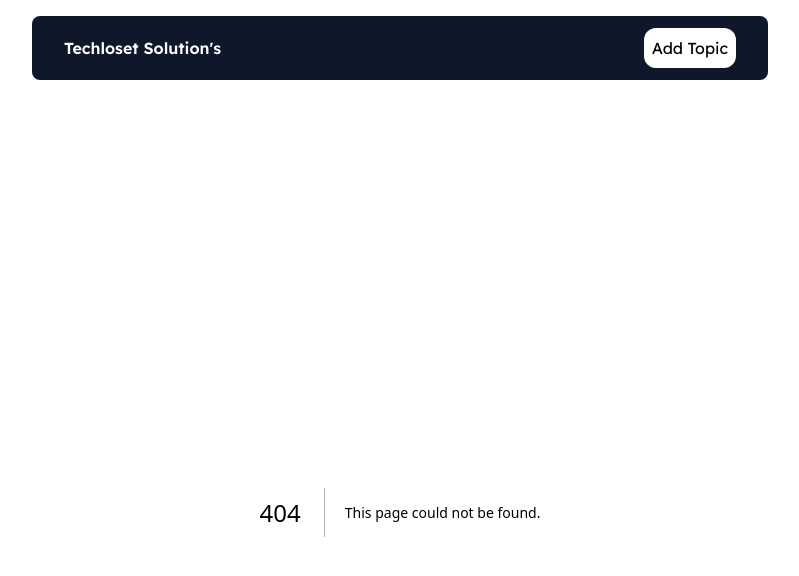
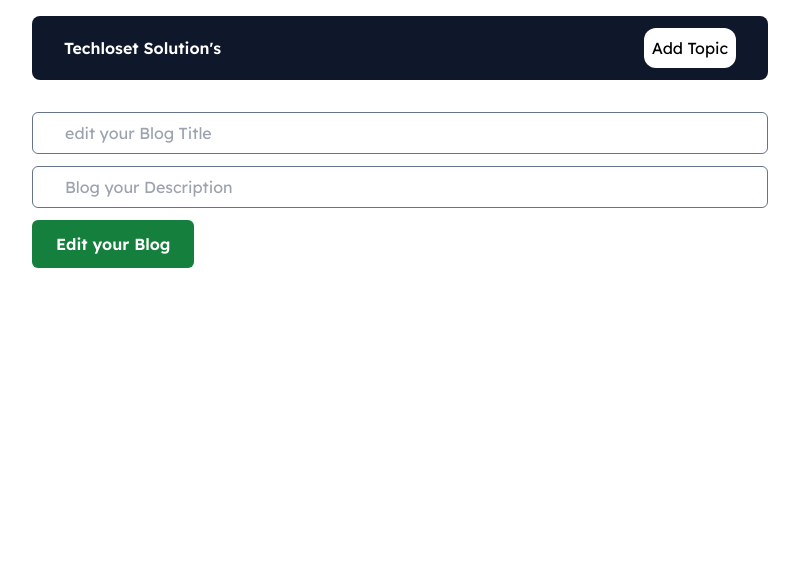
Before and after one commit to techloset/CRUD-using-mongoose, a Next.js app: page /editTopic/123 in a window 1280 px wide. Before the commit this address had no page. Shown: the top 576 px of the page, without its empty margins (240-1039 px from the left). Built offline with nearby package versions, Linux system fonts and the light colour scheme.

Commit message:
feat:Create Button component

```diff
--- a/app/addTopic/page.tsx
+++ b/app/addTopic/page.tsx
@@ -1,3 +1,4 @@
+import CustomButton from "@/components/CustomButton";
 import CustomInput from "@/components/CustomInput";
 import React from "react";
 
@@ -7,9 +8,11 @@ export default function page() {
       <CustomInput type="text" placeholder="Blog Title" />
       <CustomInput type="text" placeholder="Blog Description" />
 
-      <button className="bg-green-700 hover:bg-green-800 font-semibold text-white py-3 px-6 w-fit rounded-md">
+      <CustomButton title="Add Blog" />
+
+      {/* <button className="bg-green-700 hover:bg-green-800 font-semibold text-white py-3 px-6 w-fit rounded-md">
         Add Blog
-      </button>
+      </button> */}
     </form>
   );
 }
--- /dev/null
+++ b/app/editTopic/[id]/page.tsx
@@ -0,0 +1,14 @@
+import CustomButton from "@/components/CustomButton";
+import CustomInput from "@/components/CustomInput";
+import React from "react";
+
+export default function page() {
+  return (
+    <form className="flex flex-col gap-3">
+      <CustomInput type="text" placeholder="edit your Blog Title" />
+      <CustomInput type="text" placeholder="Blog your Description" />
+
+      <CustomButton title="Edit your Blog" />
+    </form>
+  );
+}
--- /dev/null
+++ b/components/CustomButton.tsx
@@ -0,0 +1,11 @@
+export interface ButtonProps {
+  title: string;
+}
+const CustomButton: React.FC<ButtonProps> = ({ title }) => {
+  return (
+    <button className="bg-green-700 hover:bg-green-800 font-semibold text-white py-3 px-6 w-fit rounded-md">
+      {title}
+    </button>
+  );
+};
+export default CustomButton;
```
